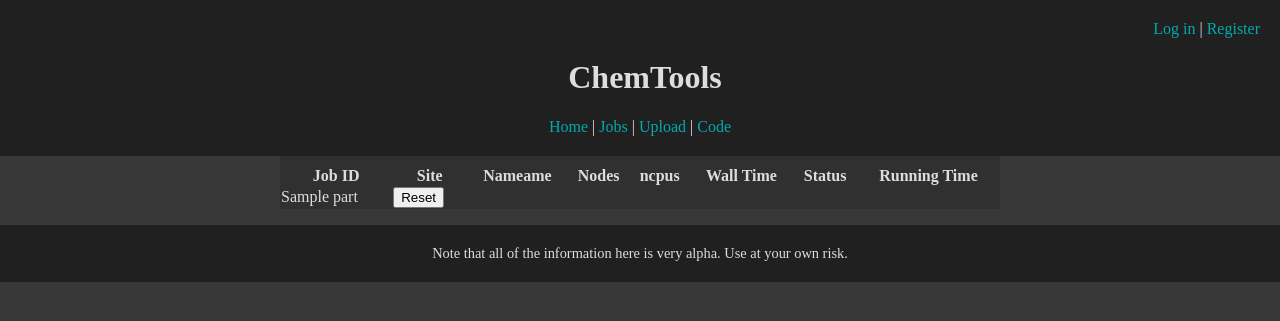
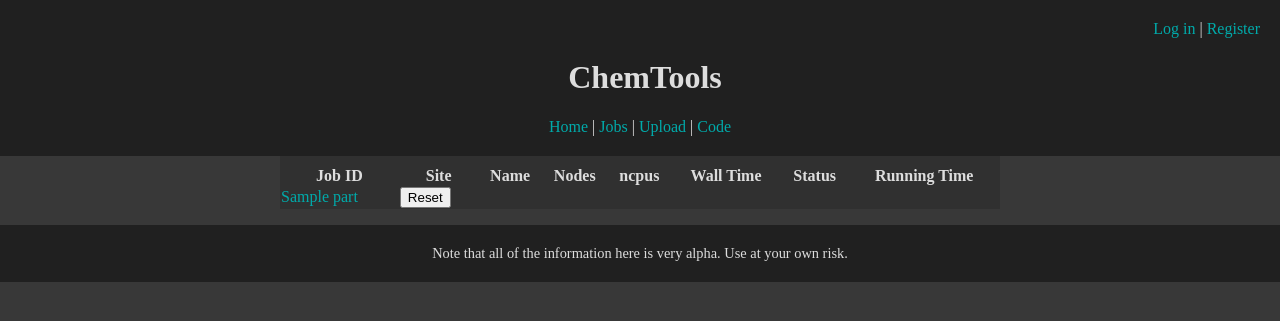
Before and after one commit to crcollins/chemtools-webapp, a Django app: template chem/templates/chem/job_index.html in a window 1280 px wide. Shown: the top 321 px of the page. Run offline with Django 3.2, Linux system fonts and the light colour scheme; the template is opened without the code that fills it: most values are stand-ins (such as "Sample title", 1, 10 or a date in 2020); parts of the project's set-up code (start-up, migrations or seed data) failed here and were passed over.

Commit message:
Add link to job detail pages

```diff
--- a/chem/templates/chem/job_index.html
+++ b/chem/templates/chem/job_index.html
@@ -5,7 +5,7 @@
     <tr>
         <th>Job ID</th>
         <th>Site</th>
-        <th>Nameame</th>
+        <th>Name</th>
         <th>Nodes</th>
         <th>ncpus</th>
         <th>Wall Time</th>
@@ -15,7 +15,11 @@
     {% for job in jobs %}
         <tr>
             {% for part in job %}
-                <td>{{ part }}</td>
+                {% if forloop.counter0 == 0 %}
+                    <td><a href="{{ part }}">{{ part }}</a></td>
+                {% else %}
+                    <td>{{ part }}</td>
+                {% endif %}
             {% endfor %}
             <td>
                 <form action='{{ job.0 }}/reset/' method="post">
```
